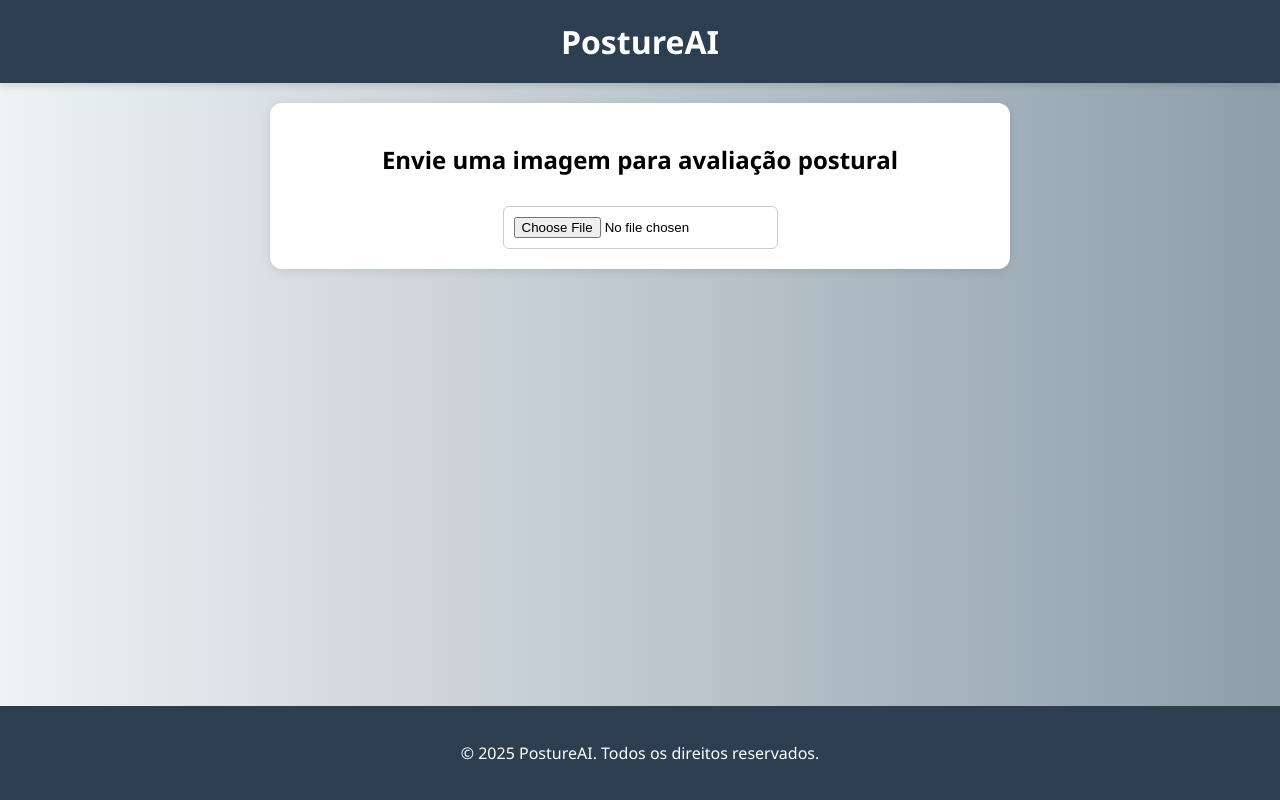
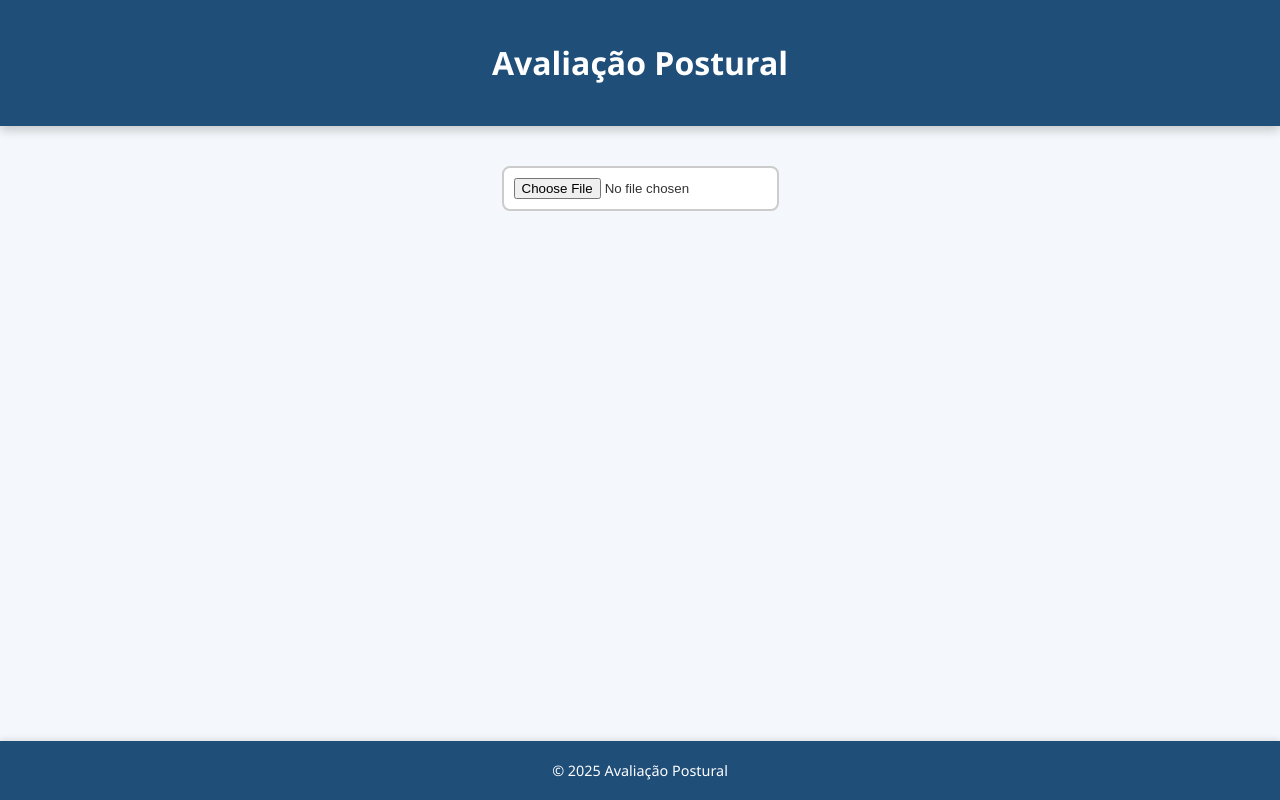
Before and after one commit to NadiellySantos/frontend-avaliacao-postural, a React (Create React App) app in the folder avaliacao-postural/: page / in a window 1280 px wide. Built offline with nearby package versions, Linux system fonts and the light colour scheme.

Commit message:
ajustando estilo

```diff
--- a/avaliacao-postural/public/index.html
+++ b/avaliacao-postural/public/index.html
@@ -1,43 +1,11 @@
 <!DOCTYPE html>
 <html lang="en">
-  <head>
-    <meta charset="utf-8" />
-    <link rel="icon" href="%PUBLIC_URL%/favicon.ico" />
-    <meta name="viewport" content="width=device-width, initial-scale=1" />
-    <meta name="theme-color" content="#000000" />
-    <meta
-      name="description"
-      content="Web site created using create-react-app"
-    />
-    <link rel="apple-touch-icon" href="%PUBLIC_URL%/logo192.png" />
-    <!--
-      manifest.json provides metadata used when your web app is installed on a
-      user's mobile device or desktop. See https://developers.google.com/web/fundamentals/web-app-manifest/
-    -->
-    <link rel="manifest" href="%PUBLIC_URL%/manifest.json" />
-    <!--
-      Notice the use of %PUBLIC_URL% in the tags above.
-      It will be replaced with the URL of the `public` folder during the build.
-      Only files inside the `public` folder can be referenced from the HTML.
-
-      Unlike "/favicon.ico" or "favicon.ico", "%PUBLIC_URL%/favicon.ico" will
-      work correctly both with client-side routing and a non-root public URL.
-      Learn how to configure a non-root public URL by running `npm run build`.
-    -->
-    <title>React App</title>
-  </head>
-  <body>
-    <noscript>You need to enable JavaScript to run this app.</noscript>
-    <div id="root"></div>
-    <!--
-      This HTML file is a template.
-      If you open it directly in the browser, you will see an empty page.
-
-      You can add webfonts, meta tags, or analytics to this file.
-      The build step will place the bundled scripts into the <body> tag.
-
-      To begin the development, run `npm start` or `yarn start`.
-      To create a production bundle, use `npm run build` or `yarn build`.
-    -->
-  </body>
+<head>
+  <meta charset="UTF-8" />
+  <meta name="viewport" content="width=device-width, initial-scale=1.0"/>
+  <title>Avaliação Postural</title>
+</head>
+<body>
+  <div id="root"></div>
+</body>
 </html>
--- a/avaliacao-postural/src/App.css
+++ b/avaliacao-postural/src/App.css
@@ -1,38 +1,98 @@
-.App {
-  text-align: center;
+/* App.css */
+
+body {
+  margin: 0;
+  font-family: 'Segoe UI', Tahoma, Geneva, Verdana, sans-serif;
+  background: #f4f7fb;
+  color: #333;
 }
 
-.App-logo {
-  height: 40vmin;
-  pointer-events: none;
+.app {
+  display: flex;
+  flex-direction: column;
+  min-height: 100vh;
 }
 
-@media (prefers-reduced-motion: no-preference) {
-  .App-logo {
-    animation: App-logo-spin infinite 20s linear;
-  }
+.header {
+  background: #1f4e79;
+  color: white;
+  padding: 20px;
+  text-align: center;
+  box-shadow: 0 4px 10px rgba(0, 0, 0, 0.2);
+  position: sticky;
+  top: 0;
+  z-index: 1000;
 }
 
-.App-header {
-  background-color: #282c34;
-  min-height: 100vh;
-  display: flex;
-  flex-direction: column;
-  align-items: center;
-  justify-content: center;
-  font-size: calc(10px + 2vmin);
-  color: white;
+.main {
+  flex: 1;
+  padding: 40px 20px;
+  max-width: 1200px;
+  margin: 0 auto;
 }
 
-.App-link {
-  color: #61dafb;
+input[type="file"] {
+  margin-bottom: 30px;
+  padding: 10px;
+  background-color: white;
+  border: 2px solid #ccc;
+  border-radius: 8px;
+  cursor: pointer;
+  transition: border 0.3s;
 }
 
-@keyframes App-logo-spin {
-  from {
-    transform: rotate(0deg);
-  }
-  to {
-    transform: rotate(360deg);
-  }
+input[type="file"]:hover {
+  border-color: #1f4e79;
 }
+
+.preview-section, .processed-section {
+  margin-top: 20px;
+}
+
+.preview-section h3,
+.processed-section h3 {
+  font-size: 1.3rem;
+  color: #1f4e79;
+  margin-bottom: 10px;
+}
+
+.preview {
+  width: 180px;
+  max-height: 180px;
+  object-fit: contain;
+  border-radius: 8px;
+  box-shadow: 0 4px 8px rgba(0, 0, 0, 0.1);
+}
+
+.image-container {
+  max-width: 90%;
+  max-height: 600px;
+  margin-top: 10px;
+  border-radius: 10px;
+  border: 2px dashed #ccc;
+  padding: 10px;
+  background: white;
+  display: flex;
+  justify-content: center;
+  align-items: center;
+  overflow: hidden; /* Para evitar qualquer vazamento */
+}
+
+.processed {
+  max-width: 100%;
+  max-height: 100%;
+  width: 400px;
+  height: auto;
+  object-fit: contain;
+  cursor: crosshair;
+}
+
+
+.footer {
+  text-align: center;
+  padding: 20px;
+  background: #1f4e79;
+  color: white;
+  font-size: 0.9rem;
+  box-shadow: 0 -2px 6px rgba(0, 0, 0, 0.1);
+}
--- a/avaliacao-postural/src/App.js
+++ b/avaliacao-postural/src/App.js
@@ -1,5 +1,6 @@
-import React, { useState, useRef } from 'react';
+import React, { useState, useRef, useEffect } from 'react';
 import axios from 'axios';
+import './App.css';
 
 function App() {
   const [imageFile, setImageFile] = useState(null);
@@ -7,6 +8,7 @@ function App() {
   const [processedImageUrl, setProcessedImageUrl] = useState(null);
   const [clicks, setClicks] = useState([]);
   const [distancia, setDistancia] = useState(null);
+
   const imageRef = useRef(null);
 
   const handleFileChange = async (e) => {
@@ -38,7 +40,6 @@ function App() {
 
   const handleDoubleClick = (event) => {
     if (!imageRef.current) return;
-
     const rect = imageRef.current.getBoundingClientRect();
     const x = event.clientX - rect.left;
     const y = event.clientY - rect.top;
@@ -57,112 +58,43 @@ function App() {
   };
 
   return (
-    <div style={styles.container}>
-      <header style={styles.header}>
-        <h1 style={styles.logo}>PostureAI</h1>
+    <div className="app">
+      <header className="header">
+        <h1>Avaliação Postural</h1>
       </header>
 
-      <main style={styles.main}>
-        <section style={styles.section}>
-          <h2>Envie uma imagem para avaliação postural</h2>
-          <input type="file" accept="image/*" onChange={handleFileChange} style={styles.fileInput} />
-        </section>
+      <main className="main">
+        <input type="file" accept="image/*" onChange={handleFileChange} />
 
         {previewUrl && (
-          <section style={styles.section}>
-            <h3>Imagem Original:</h3>
-            <img src={previewUrl} alt="Preview" style={styles.image} />
-          </section>
+          <div className="preview-section">
+            <h3>Imagem Original</h3>
+            <img src={previewUrl} alt="Preview" className="preview" />
+          </div>
         )}
 
         {processedImageUrl && (
-          <section style={styles.section}>
-            <h3>Imagem Processada (duplo clique para medir distância):</h3>
+          <div className="processed-section">
+            <h3>Imagem Processada</h3>
+            <div className="image-container">
               <img
                 src={processedImageUrl}
                 alt="Processada"
                 ref={imageRef}
                 onDoubleClick={handleDoubleClick}
-              style={{ ...styles.image, cursor: 'crosshair' }}
+                className="processed"
               />
+            </div>
             {distancia && (
-              <p style={styles.resultado}>Distância medida: {distancia} pixels</p>
+              <p className="distancia">Distância medida: {distancia} pixels</p>
             )}
-          </section>
+          </div>
         )}
       </main>
 
-      <footer style={styles.footer}>
-        <p>&copy; {new Date().getFullYear()} PostureAI. Todos os direitos reservados.</p>
-      </footer>
+      <footer className="footer">© 2025 Avaliação Postural</footer>
     </div>
   );
 }
 
-const styles = {
-  container: {
-    fontFamily: 'Segoe UI, sans-serif',
-    background: 'linear-gradient(to right, #eef2f3, #8e9eab)',
-    minHeight: '100vh',
-    display: 'flex',
-    flexDirection: 'column',
-  },
-  header: {
-    backgroundColor: '#2c3e50',
-    padding: 20,
-    textAlign: 'center',
-    color: 'white',
-    boxShadow: '0 4px 6px rgba(0,0,0,0.1)',
-  },
-  logo: {
-    margin: 0,
-  },
-  main: {
-    flex: 1,
-    display: 'flex',
-    flexDirection: 'column',
-    alignItems: 'center',
-    padding: 20,
-  },
-  section: {
-    backgroundColor: '#fff',
-    borderRadius: 12,
-    padding: 20,
-    marginBottom: 30,
-    width: '90%',
-    maxWidth: 700,
-    boxShadow: '0 2px 10px rgba(0,0,0,0.1)',
-    textAlign: 'center',
-  },
-  fileInput: {
-    padding: 10,
-    marginTop: 10,
-    borderRadius: 6,
-    border: '1px solid #ccc',
-    backgroundColor: '#fff',
-  },
-  image: {
-    maxWidth: '100%',
-    height: 'auto',
-    marginTop: 15,
-    borderRadius: 10,
-    boxShadow: '0 2px 8px rgba(0,0,0,0.15)',
-  },
-  resultado: {
-    marginTop: 12,
-    backgroundColor: '#ecf0f1',
-    padding: 10,
-    borderRadius: 8,
-    fontWeight: 'bold',
-    color: '#2c3e50',
-  },
-  footer: {
-    textAlign: 'center',
-    padding: 20,
-    backgroundColor: '#2c3e50',
-    color: '#fff',
-    marginTop: 'auto',
-  }
-};
-
 export default App;
--- a/avaliacao-postural/src/index.css
+++ b/avaliacao-postural/src/index.css
@@ -1,13 +1,77 @@
 body {
   margin: 0;
-  font-family: -apple-system, BlinkMacSystemFont, 'Segoe UI', 'Roboto', 'Oxygen',
-    'Ubuntu', 'Cantarell', 'Fira Sans', 'Droid Sans', 'Helvetica Neue',
-    sans-serif;
-  -webkit-font-smoothing: antialiased;
-  -moz-osx-font-smoothing: grayscale;
+  font-family: 'Segoe UI', Tahoma, Geneva, Verdana, sans-serif;
+  background: linear-gradient(135deg, #f0f4f8, #d9e2ec);
+  color: #333;
 }
 
-code {
-  font-family: source-code-pro, Menlo, Monaco, Consolas, 'Courier New',
-    monospace;
+.app-container {
+  display: flex;
+  flex-direction: column;
+  min-height: 100vh;
 }
+
+.app-header {
+  background-color: #0077cc;
+  color: white;
+  padding: 1.5rem;
+  text-align: center;
+  box-shadow: 0 2px 4px rgba(0, 0, 0, 0.1);
+}
+
+.app-main {
+  flex: 1;
+  padding: 2rem;
+  display: flex;
+  flex-direction: column;
+  align-items: center;
+  gap: 2rem;
+}
+
+.app-footer {
+  background-color: #003d66;
+  color: white;
+  text-align: center;
+  padding: 1rem;
+}
+
+.file-input {
+  font-size: 1rem;
+  padding: 0.5rem;
+  border-radius: 8px;
+  border: 1px solid #0077cc;
+}
+
+.preview-section {
+  text-align: center;
+}
+
+.preview-image {
+  max-width: 150px;
+  max-height: 150px;
+  border: 1px solid #ccc;
+  border-radius: 8px;
+  margin-top: 0.5rem;
+}
+
+.processed-section {
+  text-align: center;
+}
+
+.image-container {
+  max-width: 80%;
+  max-height: 60vh;
+  overflow: auto;
+  border: 2px solid #0077cc;
+  border-radius: 12px;
+}
+
+.processed-image {
+  width: 100%;
+  height: auto;
+  transition: transform 0.2s ease-in-out;
+}
+
+.zoomable:hover .processed-image {
+  cursor: zoom-in;
+}
--- a/avaliacao-postural/src/index.js
+++ b/avaliacao-postural/src/index.js
@@ -1,8 +1,7 @@
 import React from 'react';
 import ReactDOM from 'react-dom/client';
-import './index.css';
 import App from './App';
-import reportWebVitals from './reportWebVitals';
+import './App.css';
 
 const root = ReactDOM.createRoot(document.getElementById('root'));
 root.render(
@@ -10,8 +9,3 @@ root.render(
     <App />
   </React.StrictMode>
 );
-
-// If you want to start measuring performance in your app, pass a function
-// to log results (for example: reportWebVitals(console.log))
-// or send to an analytics endpoint. Learn more: https://bit.ly/CRA-vitals
-reportWebVitals();
```
Lines whose indentation alone changed are shown as unchanged.
